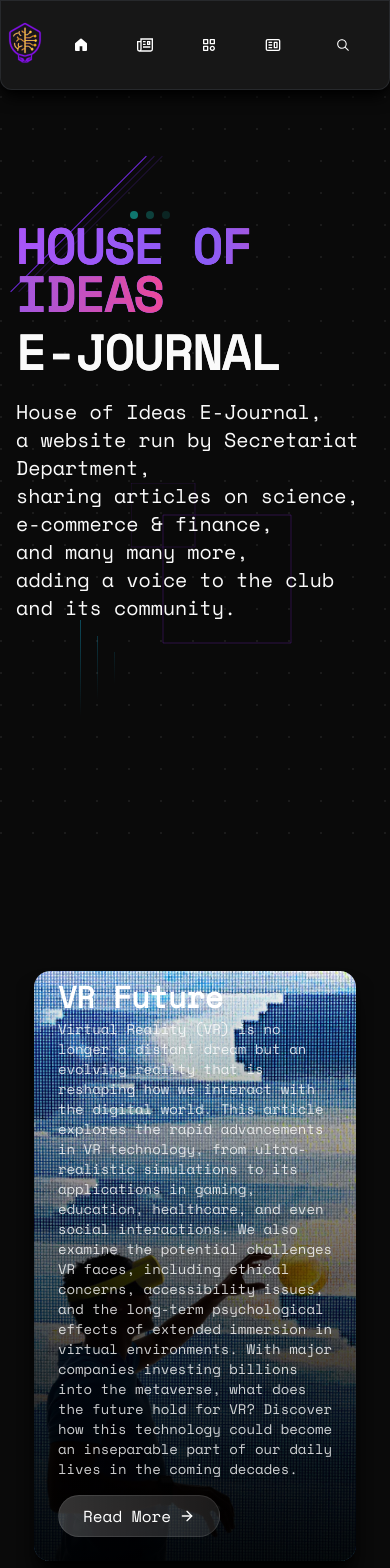
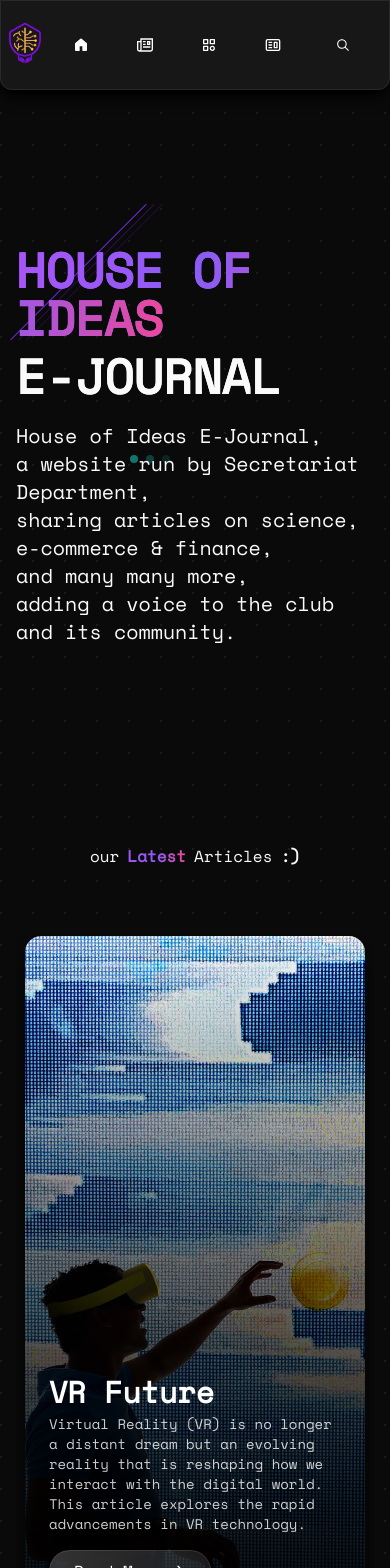
Before and after one commit to bilelBoulhia/hi-articles, a Next.js app: page / in a window 390 px wide. Shown: the top 1568 px of the page. Built offline with nearby package versions, Linux system fonts and the light colour scheme.

Commit message:
adding title to the carousel

```diff
--- a/app/(main page)/sections/hero.tsx
+++ b/app/(main page)/sections/hero.tsx
@@ -2,35 +2,30 @@ import img2 from "@/app/assets/img2.webp";
 import img1 from "@/app/assets/img1.webp";
 import img3 from "@/app/assets/img3.webp";
 import img4 from "@/app/assets/img4.webp";
-import WordTransform from "@/components/ui/animated-headingV2";
 import { motion } from "motion/react";
+
 import Carousel from "@/components/ui/Carousel";
 import ThickWordTransform from "@/components/ThickWordTransform";
+import AbstractBackground from "@/components/ui/abstract-background";
 
 const paragraph= 'House of Ideas E-Journal, a website run by Secretariat Department, sharing articles on science, e-commerce & finance, and many many more, adding a voice to the club and its community.'
 
 
-const articles = [
-
-    {
+const articles = [{
         id: 1,
         title: 'Dangers of Tiktok',
         img: img2,
         description: `TikTok has taken the world by storm, becoming one of the most popular social media platforms, especially among younger generations.
     However, beneath its entertaining surface lies a host of concerns, including privacy risks, the spread of misinformation,
     and the impact of short-form content on attention spans. This article explores the darker side of TikTok, analyzing its algorithm-driven
-    content recommendations, concerns about data security, and its potential influence on mental health. Should users be more cautious about
-    what they share and consume on the platform? Read on to uncover the hidden risks of TikTok and how to navigate them responsibly.`
+    content recommendations, concerns about data security, .`
     },
     {
         id: 2,
         title: 'VR Future',
         img: img1,
         description: `Virtual Reality (VR) is no longer a distant dream but an evolving reality that is reshaping how we interact with the digital world.
-    This article explores the rapid advancements in VR technology, from ultra-realistic simulations to its applications in gaming, education,
-    healthcare, and even social interactions. We also examine the potential challenges VR faces, including ethical concerns, accessibility issues,
-    and the long-term psychological effects of extended immersion in virtual environments. With major companies investing billions into the metaverse,
-    what does the future hold for VR? Discover how this technology could become an inseparable part of our daily lives in the coming decades.`
+    This article explores the rapid advancements in VR technology.`
     },
     {
         id: 3,
@@ -38,30 +33,24 @@ const articles = [
         img: img3,
         description: `Artificial General Intelligence (AGI) represents a future where machines could achieve human-like cognitive abilities,
     making decisions independently and potentially surpassing human intelligence. While AGI holds incredible promise, it also comes
-    with significant risks, including job displacement, ethical dilemmas, and the possibility of AI developing goals misaligned with human interests.
-    This article delves into the existential threats posed by AGI, the debate over AI safety, and the ongoing efforts to regulate and control its development.
-    As we move closer to AGI, are we truly prepared for its consequences?`
+    with significant risks, including job displacement, ethical dilemmas`
     },
     {
         id: 4,
         title: 'DEEP SEEK R1',
         img: img4,
         description: `The DEEP SEEK R1 is a cutting-edge technological innovation that is set to revolutionize the field of artificial intelligence and robotics.
-    Equipped with advanced machine learning algorithms and state-of-the-art sensory capabilities, this device can perform complex tasks with
-    unprecedented efficiency. This article takes a deep dive into the specifications of the DEEP SEEK R1, its real-world applications,
-    and how it compares to similar technologies in the industry. With breakthroughs in AI-powered robotics happening at an accelerating pace,
-    could the DEEP SEEK R1 be a game-changer for the future of automation?`
+    Equipped with advanced machine learning algorithms and state-of-the-art sensory capabilities.`
     }
 ];
+const isMobile = window.innerWidth > 1024 ;
 export  default function Hero(){
+
     return (
-        <div
-            className="flex justify-center items-center lg:flex-row  w-full relative flex-col px-4">
-
+        <div className="flex justify-center items-center lg:flex-row  mt-[3rem] lg:mt-0  w-full relative flex-col  px-4">
+            <AbstractBackground/>
             <div
-                className='relative flex-col gap-[1rem] text-5xl [@media(min-width:450px)]:text-7xl sm:text-8xl min-h-screen xl:min-h-full  justify-center items-start flex w-full xl:w-[60%]'>
-
-
+                className='relative flex-col gap-[1rem] text-5xl [@media(min-width:450px)]:text-7xl sm:text-8xl min-h-[calc(100vh-3rem)] xl:min-h-full  justify-center items-start flex w-full xl:w-[60%]'>
                 <motion.span
                     initial={{x: "-150%"}}
                     animate={{x: "0%"}}
@@ -69,7 +58,6 @@ export  default function Hero(){
                     className="relative inline-block ">
 
                     <span
-
                         className="absolute top-0 left-0 bg-clip-text font-bold text-transparent bg-no-repeat bg-gradient-to-r from-purple-500 via-violet-500 to-pink-500"
                         style={{transform: "translate(0.25px, 0.25px)"}}>
                         HOUSE OF IDEAS
@@ -132,10 +120,70 @@ export  default function Hero(){
             </div>
 
             <motion.div
-                initial={{x: "100%"}}
+                initial={{x: isMobile ? "100%" : "0%"}}
                 animate={{x: "0"}}
                 transition={{duration: 1, delay: 1.5}}
-                className=' flex flex-col justify-center items-center h-full      w-full   xl:w-[40%]'>
+                className=' flex flex-col justify-center items-center w-full  max-h-screen overflow-hidden   xl:w-[40%]'>
+                <div className="relative text-center block  lg:hidden max-w-2xl w-full mb-2  overflow-hidden">
+                    <motion.span
+                        className="inline-block mx-1 "
+                        initial={{opacity: 0, x: -10}}
+                        whileInView={{opacity: 1, x: 0}}
+                        viewport={{once: true}}
+                        transition={{
+                            type: "spring",
+                            stiffness: 100,
+                            damping: 10,
+                            delay: 0.4
+                        }}
+                    >
+                        our
+                    </motion.span>
+                    <motion.span
+                        className="inline-block mx-1 font-extrabold text-transparent bg-clip-text bg-gradient-to-r from-purple-500 via-violet-500 to-pink-500"
+                        initial={{opacity: 0, y: -10}}
+                        whileInView={{opacity: 1, y: 0}}
+                        viewport={{once: true}}
+                        transition={{
+                            type: "spring",
+                            stiffness: 100,
+                            damping: 15,
+                            duration: 0.7
+                        }}
+                    >
+                        Latest
+                    </motion.span>
+
+                    <motion.span
+                        className="inline-block mx-1 "
+                        initial={{opacity: 0, x: -10}}
+                        whileInView={{opacity: 1, x: 0}}
+                        viewport={{once: true}}
+                        transition={{
+                            type: "spring",
+                            stiffness: 100,
+                            damping: 10,
+                            delay: 0.4
+                        }}
+                    >
+                        Articles
+                    </motion.span>
+
+                    <motion.span
+                        className="inline-block mx-1  font-bold"
+                        initial={{opacity: 0, x: 10}}
+                        whileInView={{opacity: 1, x: 0}}
+                        viewport={{once: true}}
+                        transition={{
+                            type: "spring",
+                            stiffness: 100,
+                            damping: 10,
+                            delay: 0.6
+                        }}
+                    >
+                        :)
+                    </motion.span>
+                </div>
                 <Carousel articles={articles}/>
             </motion.div>
 
--- a/app/layout.tsx
+++ b/app/layout.tsx
@@ -29,7 +29,7 @@ export default function RootLayout({
     <html lang="en" className={Spacemono.className} suppressHydrationWarning>
       <Analytics/>
       <body className="bg-background text-foreground">
-      <AbstractBackground/>
+
       <ThemeProvider
           attribute="class"
 
--- a/components/ui/Carousel.tsx
+++ b/components/ui/Carousel.tsx
@@ -1,7 +1,7 @@
 "use client"
 
 import type React from "react"
-import { useState, useEffect} from "react"
+import { useState, useEffect } from "react"
 import { motion, AnimatePresence } from "motion/react"
 import type { StaticImageData } from "next/image"
 import { ArrowRight } from "lucide-react"
@@ -20,9 +20,6 @@ interface VideoCarouselProps {
 const Carousel: React.FC<VideoCarouselProps> = ({ articles }) => {
     const [currentIndex, setCurrentIndex] = useState(0)
 
-
-
-
     useEffect(() => {
         const interval = setInterval(() => {
             setCurrentIndex((prevIndex) => (prevIndex + 1) % articles.length)
@@ -32,71 +29,55 @@ const Carousel: React.FC<VideoCarouselProps> = ({ articles }) => {
     }, [articles.length])
 
     return (
-      <div className="relative w-full h-screen rounded-lg flex items-center justify-center overflow-hidden">
-        <AnimatePresence initial={false}>
-          {articles.map((article, index) => (
+        <div className="relative w-full h-[50rem] rounded-lg flex items-center justify-center overflow-hidden">
+            <AnimatePresence mode="wait">
+                {articles.map(
+                    (article, index) =>
+                        index === currentIndex && (
                             <motion.div
                                 key={article.id}
-                  className={`absolute w-[90%] h-[70%] bg-black bg-opacity-60 rounded-2xl shadow-xl shadow-black flex items-center justify-center overflow-hidden
-                        ${index === currentIndex ? "z-20" : "z-10"}
-                        ${index === (currentIndex + 1) % articles.length ? "z-0" : ""}
-                        ${index === (currentIndex - 1 + articles.length) % articles.length ? "z-0" : ""}`}
-                  initial={{
-                    scale: 0.8,
-                    x: index > currentIndex ? "100%" : "-100%",
-                    opacity: 0,
-                    rotateY: index > currentIndex ? 45 : -45,
-                  }}
-                  animate={{
-                    scale: index === currentIndex ? 1 : 0.8,
-                    x: index === currentIndex ? 0 : index > currentIndex ? "100%" : "-100%",
-                    opacity: index === currentIndex ? 1 : 0.3,
-                    rotateY: index === currentIndex ? 0 : index > currentIndex ? 45 : -45,
-                  }}
-                  exit={{
-                    scale: 0.8,
-                    x: index < currentIndex ? "-100%" : "100%",
-                    opacity: 0,
-                    rotateY: index < currentIndex ? -45 : 45,
-                  }}
-                  transition={{ duration: 0.7, ease: "easeInOut" }}
+                                className="absolute w-[95%] h-[85%] lg:h-[70%] bg-black bg-opacity-60 rounded-2xl shadow-xl shadow-black flex items-center justify-center overflow-hidden"
+                                initial={{ opacity: 0, x: 50 }}
+                                animate={{ opacity: 1, x: 0 }}
+                                exit={{ opacity: 0, x: -50 }}
+                                transition={{ duration: 0.3 }}
                             >
                                 <div className="relative w-full h-full group">
-                  <div
-                      className="absolute inset-0 bg-gradient-to-t from-black via-black/40 to-transparent opacity-70 transition-opacity duration-300 group-hover:opacity-80"/>
-
+                                    <div className="absolute  inset-0 bg-gradient-to-t from-black via-black/40 to-transparent opacity-70 transition-opacity duration-300 group-hover:opacity-80" />
                                     <img
                                         alt={article.title}
                                         src={article.img.src || "/placeholder.svg"}
                                         className="w-full h-full object-cover"
                                     />
-                  <div className="absolute inset-0 bg-gradient-to-t from-black to-transparent opacity-80"></div>
-                  <div className={`absolute max-w-96   bottom-0 left-0 right-0 p-6 text-white transform`}>
+                                    <div className="absolute inset-0 bg-gradient-to-t from-black to-transparent opacity-80" />
+                                    <div className="absolute max-w-96 bottom-0 left-0 right-0 p-6 text-white">
                                         <span className="text-3xl font-bold">{article.title}</span>
-                    <p className="text-sm opacity-80 line-clamp-15 mt-1 mb-4">{article.description}</p>
+                                        <p className="text-sm opacity-80 line-clamp-6 mt-1 mb-4">{article.description}</p>
                                         <motion.button
-                        whileHover={{scale: 1.05}}
-                        whileTap={{scale: 0.95}}
-                        className="relative group flex items-center gap-2 px-6 py-2 rounded-full bg-gradient-to-r from-white/20 to-white/10 border border-white/10 text-white font-medium transition-all duration-300  hover:border-white/20"
+                                            whileHover={{ scale: 1.05 }}
+                                            whileTap={{ scale: 0.95 }}
+                                            className="relative group flex items-center gap-2 px-6 py-2 rounded-full bg-gradient-to-r from-white/20 to-white/10 border border-white/10 text-white font-medium transition-all duration-300 hover:border-white/20"
                                         >
                                             Read More
-                      <ArrowRight className="w-4 h-4 transition-transform duration-300 group-hover:translate-x-1"/>
-
+                                            <ArrowRight className="w-4 h-4 transition-transform duration-300 group-hover:translate-x-1" />
                                         </motion.button>
                                     </div>
                                 </div>
                             </motion.div>
-          ))}
+                        ),
+                )}
             </AnimatePresence>
 
-        <div className="absolute bottom-8 left-1/2 transform -translate-x-1/2 flex space-x-2">
+            <div className="absolute bottom-0 lg:bottom-8 left-1/2 transform -translate-x-1/2 flex space-x-2">
                 {articles.map((_, index) => (
                     <button
                         key={index}
                         onClick={() => setCurrentIndex(index)}
-                  className={`w-3 h-3 rounded-full ${index === currentIndex ? "bg-white" : "bg-gray-400"} transition-colors duration-300`}
-                  aria-label={`Go to video ${index + 1}`}
-              ></button>
+                        className={`w-3 h-3 rounded-full ${
+                            index === currentIndex ? "bg-white" : "bg-gray-400"
+                        } transition-colors duration-300`}
+                        aria-label={`Go to slide ${index + 1}`}
+                    />
                 ))}
             </div>
         </div>
--- a/package.json
+++ b/package.json
@@ -38,6 +38,7 @@
     "react-google-recaptcha": "^3.1.0",
     "react-hook-form": "^7.53.0",
     "react-icons": "^5.4.0",
+    "react-intersection-observer": "^9.15.1",
     "swr": "^2.2.5",
     "usehooks-ts": "^3.1.0"
   },
```
Also changed, not shown: 1 other file (tests, documents, lock files or other folders). Lines whose indentation alone changed are shown as unchanged.
